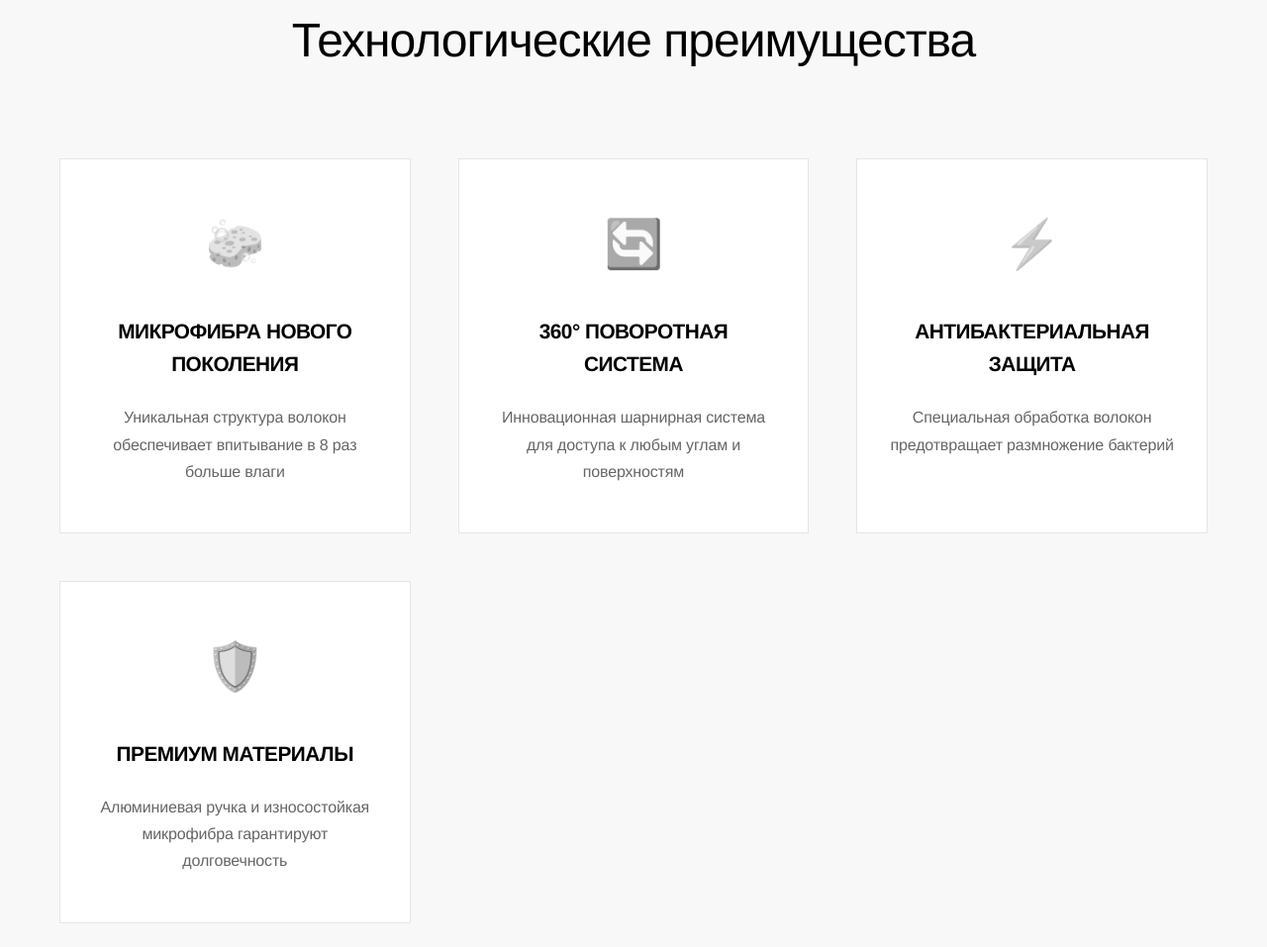
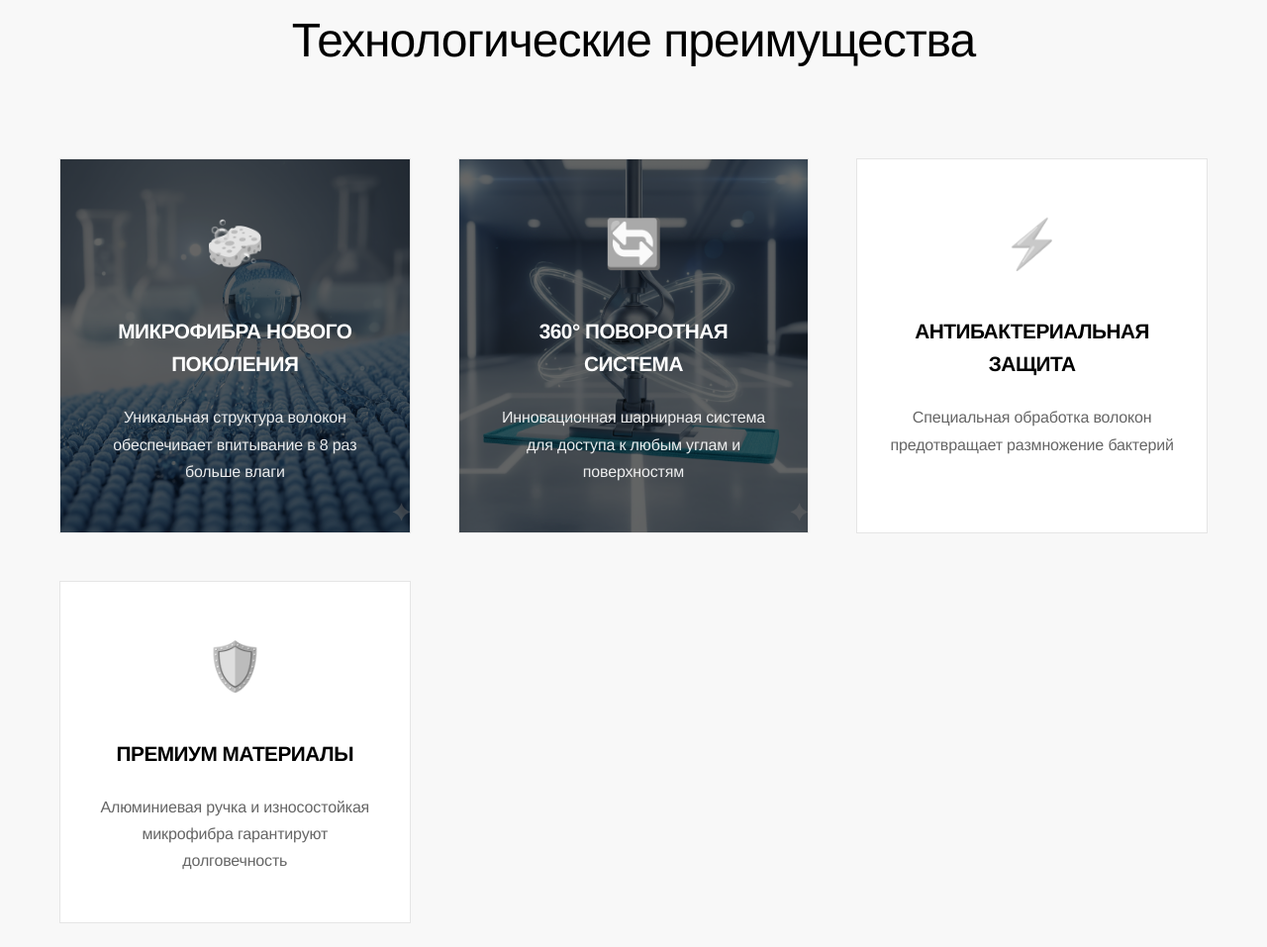
Before and after one commit to arsyur/myfirstrepo, a website: page mop-website/index.html in a window 1280 px wide. Shown: the part 1059-2016 px from the top of the page at 99% size. Drawn offline with Linux system fonts and the light colour scheme.

Commit message:
Add background images with white text overlay to feature cards

```diff
--- a/mop-website/index.html
+++ b/mop-website/index.html
@@ -39,6 +39,11 @@
         .feature-icon { font-size: 3rem; margin-bottom: 2rem; filter: grayscale(1); }
         .feature-card h3 { font-size: 1.3rem; font-weight: 600; margin-bottom: 1.5rem; color: #000000; letter-spacing: -0.5px; text-transform: uppercase; }
         .feature-card p { color: #666666; line-height: 1.7; font-size: 1rem; font-weight: 300; }
+        .feature-card.with-bg { background-size: cover; background-position: center; background-repeat: no-repeat; position: relative; }
+        .feature-card.with-bg::before { content: ''; position: absolute; top: 0; left: 0; right: 0; bottom: 0; background: rgba(0,0,0,0.6); z-index: 1; }
+        .feature-card.with-bg > * { position: relative; z-index: 2; color: white !important; }
+        .feature-card.with-bg h3 { color: white !important; }
+        .feature-card.with-bg p { color: rgba(255,255,255,0.9) !important; }
         .container { max-width: 1200px; margin: 0 auto; padding: 0 20px; }
         .footer { background: #000000; color: white; text-align: center; padding: 3rem 0; font-weight: 300; }
         @media (max-width: 768px) { .nav-menu { display: none; } .hero-container { grid-template-columns: 1fr; text-align: center; gap: 3rem; } .hero-title { font-size: 3rem; } }
@@ -101,12 +106,12 @@
             <div class="container">
                 <h2 class="section-title">Технологические преимущества</h2>
                 <div class="features-grid">
-                    <div class="feature-card">
+                    <div class="feature-card with-bg" style="background-image: url('pic1.png');">
                         <div class="feature-icon">🧽</div>
                         <h3>Микрофибра нового поколения</h3>
                         <p>Уникальная структура волокон обеспечивает впитывание в 8 раз больше влаги</p>
                     </div>
-                    <div class="feature-card">
+                    <div class="feature-card with-bg" style="background-image: url('pic2.png');">
                         <div class="feature-icon">🔄</div>
                         <h3>360° поворотная система</h3>
                         <p>Инновационная шарнирная система для доступа к любым углам и поверхностям</p>
```
